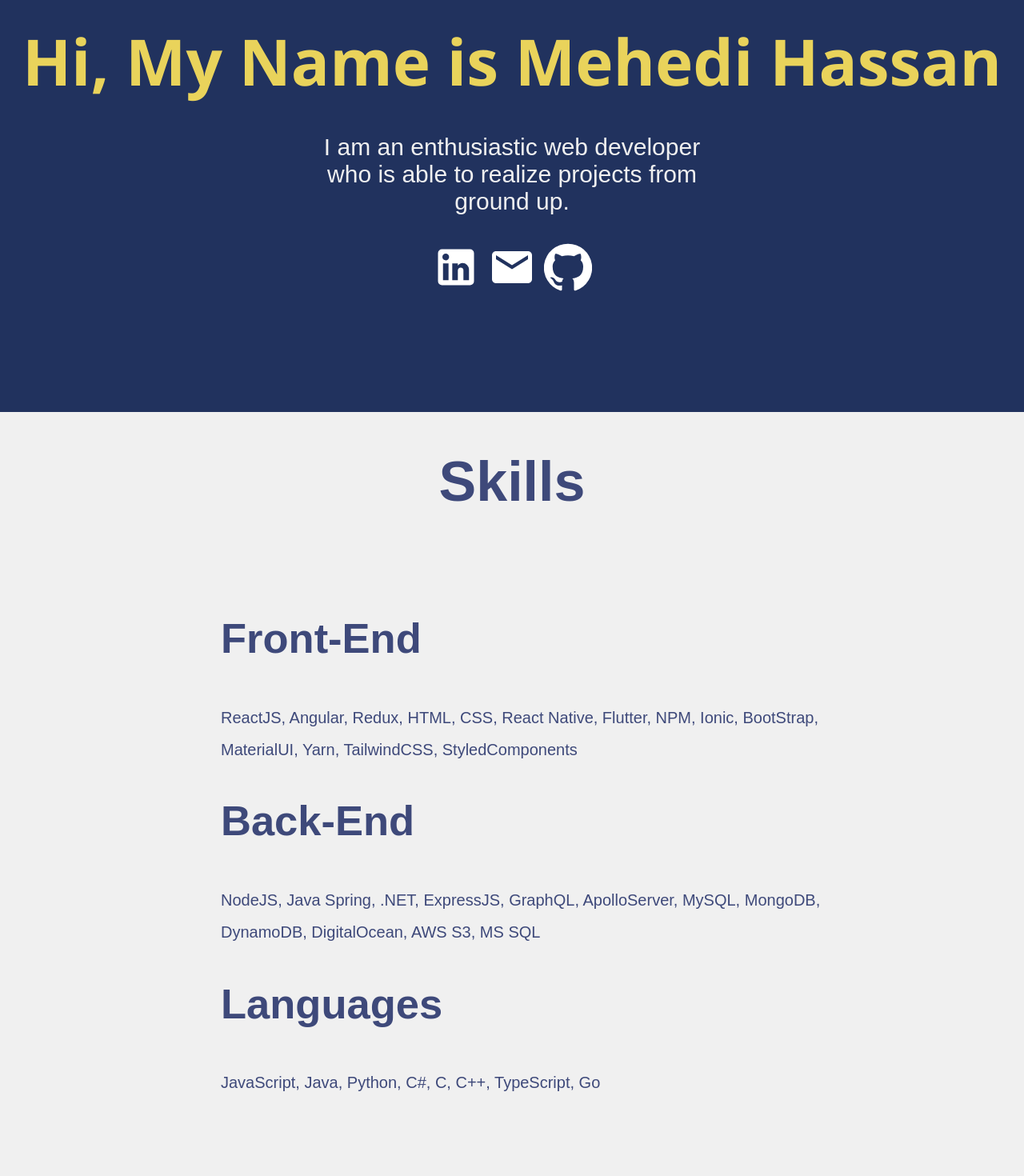
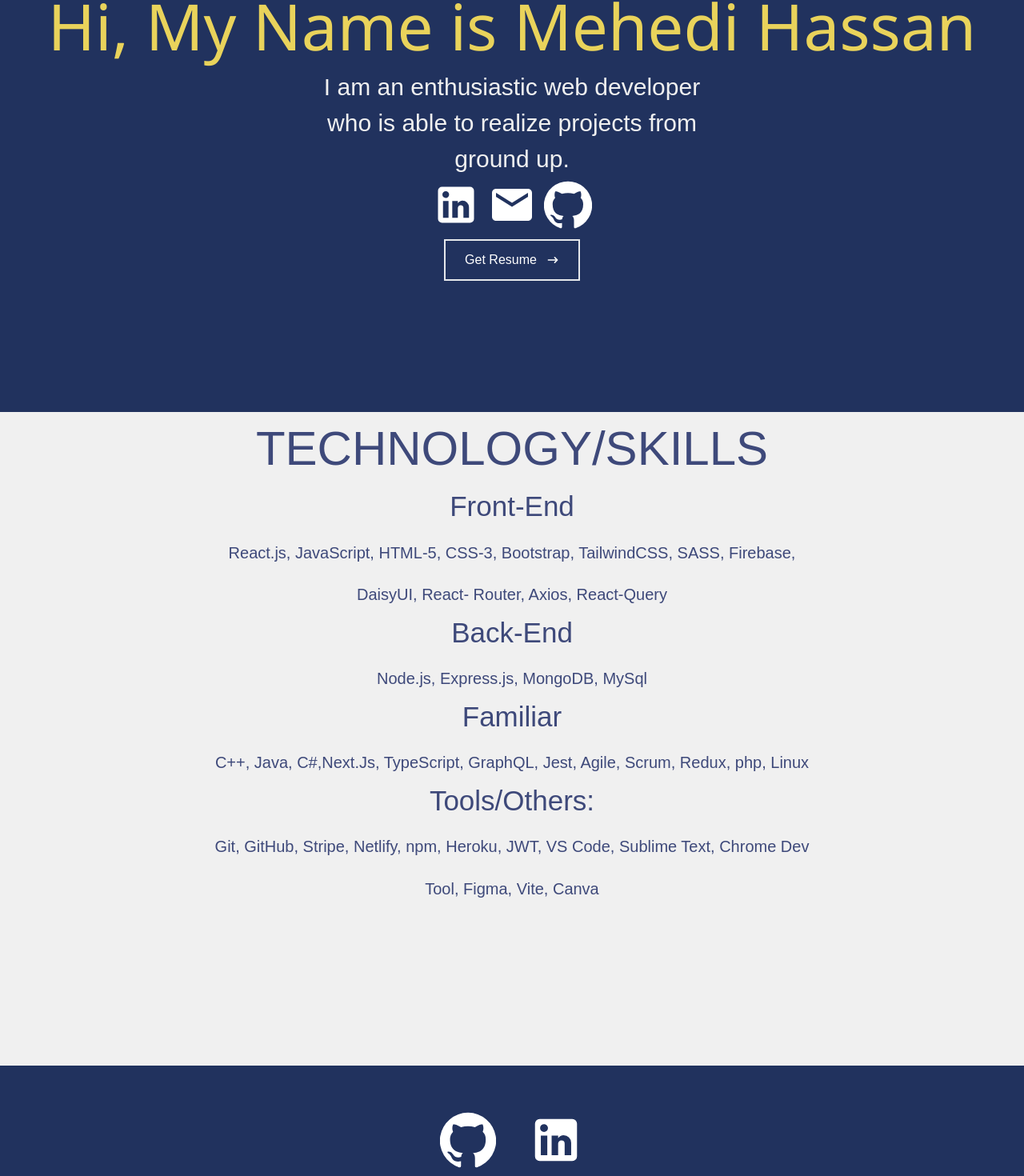
Before and after one commit to dani3lnwz/Portfolioo, a React (Create React App) app: page / in a window 1280 px wide. Shown: the part 285-1755 px from the top of the page at 80% size. Built offline with nearby package versions, Linux system fonts and the light colour scheme.

Commit message:
homepage done

```diff
--- a/package.json
+++ b/package.json
@@ -10,6 +10,7 @@
     "@testing-library/user-event": "^13.2.1",
     "react": "^18.1.0",
     "react-dom": "^18.1.0",
+    "react-icons": "^4.4.0",
     "react-router-dom": "^6.3.0",
     "react-scripts": "5.0.1",
     "react-vertical-timeline-component": "^3.5.2",
@@ -38,5 +39,10 @@
       "last 1 firefox version",
       "last 1 safari version"
     ]
+  },
+  "devDependencies": {
+    "autoprefixer": "^10.4.7",
+    "postcss": "^8.4.14",
+    "tailwindcss": "^3.0.24"
   }
 }
--- /dev/null
+++ b/postcss.config.js
@@ -0,0 +1,6 @@
+module.exports = {
+  plugins: {
+    tailwindcss: {},
+    autoprefixer: {},
+  },
+}
--- a/src/App.css
+++ b/src/App.css
@@ -11,3 +11,6 @@ body {
   padding: 0;
   margin: 0;
 }
+@tailwind base;
+@tailwind components;
+@tailwind utilities;
--- a/src/components/Footer.js
+++ b/src/components/Footer.js
@@ -1,7 +1,5 @@
 import React from "react";
-import InstagramIcon from "@material-ui/icons/Instagram";
-import TwitterIcon from "@material-ui/icons/Twitter";
-import FacebookIcon from "@material-ui/icons/Facebook";
+import GithubIcon from "@material-ui/icons/GitHub";
 import LinkedInIcon from "@material-ui/icons/LinkedIn";
 import "../styles/Footer.css";
 
@@ -9,12 +7,14 @@ function Footer() {
   return (
     <div className="footer">
       <div className="socialMedia">
-        <InstagramIcon />
-        <TwitterIcon />
-        <FacebookIcon />
-        <LinkedInIcon />
+        <a href="https://github.com/hassanmehedi1" target="_blank">
+          <GithubIcon />
+        </a>
+        <a href="https://www.linkedin.com/in/hassanmehedi1/" target="_blank">
+          <LinkedInIcon />
+        </a>
       </div>
-      <p> &copy; 2022 pedrotech.com</p>
+      <p> &copy; 2022 Mehedi-Hassan</p>
     </div>
   );
 }
--- a/src/pages/Home.js
+++ b/src/pages/Home.js
@@ -2,43 +2,68 @@ import React from "react";
 import LinkedInIcon from "@material-ui/icons/LinkedIn";
 import EmailIcon from "@material-ui/icons/Email";
 import GithubIcon from "@material-ui/icons/GitHub";
+import { HiArrowNarrowRight } from "react-icons/hi";
 import "../styles/Home.css";
 
 function Home() {
   return (
     <div className="home">
       <div className="about">
-        <h2> Hi, My Name is Mehedi Hassan</h2>
+        <h2 className="mb-16"> Hi, My Name is Mehedi Hassan</h2>
         <div className="prompt">
           <p>
             I am an enthusiastic web developer who is able to realize projects
             from ground up.
           </p>
-          <LinkedInIcon />
-          <EmailIcon />
-          <GithubIcon />
+          <a href="https://www.linkedin.com/in/hassanmehedi1/" target="_blank">
+            <LinkedInIcon />
+          </a>
+          <a href="mailto:mehedihypernova@gmail.com" target="_blank">
+            <EmailIcon />
+          </a>
+          <a href="https://github.com/hassanmehedi1" target="_blank">
+            <GithubIcon />
+          </a>
         </div>
+        <a
+          href="https://drive.google.com/file/d/1iboKhBx2yZ-P8LkzGCOBnp73sli1CoD_/view?usp=sharing"
+          target="_blank"
+        >
+          <button className="text-white group border-2 px-6 py-3 my-2 flex items-center hover:bg-fuchsia-500 hover:border-fuchsia-500 ">
+            Get Resume
+            <span className="group-hover:ml-4 duration-300">
+              <HiArrowNarrowRight className="ml-3 " />
+            </span>
+          </button>
+        </a>
       </div>
       <div className="skills">
-        <h1> Skills</h1>
+        <h1 className="text-6xl mt-4 mb-4">TECHNOLOGY/SKILLS</h1>
         <ol className="list">
-          <li className="item">
-            <h2> Front-End</h2>
+          <li className="item text-center">
+            <h2 className=""> Front-End</h2>
             <span>
-              ReactJS, Angular, Redux, HTML, CSS, React Native, Flutter, NPM,
-              Ionic, BootStrap, MaterialUI, Yarn, TailwindCSS, StyledComponents
+              React.js, JavaScript, HTML-5, CSS-3, Bootstrap, TailwindCSS, SASS,
+              Firebase, DaisyUI, React- Router, Axios, React-Query
             </span>
           </li>
-          <li className="item">
+          <li className="item text-center">
             <h2>Back-End</h2>
+            <span>Node.js, Express.js, MongoDB, MySql</span>
+          </li>
+          <li className="item text-center">
+            <h2>Familiar</h2>
             <span>
-              NodeJS, Java Spring, .NET, ExpressJS, GraphQL, ApolloServer,
-              MySQL, MongoDB, DynamoDB, DigitalOcean, AWS S3, MS SQL
+              C++, Java, C#,Next.Js, TypeScript, GraphQL, Jest, Agile, Scrum,
+              Redux, php, Linux
             </span>
           </li>
-          <li className="item">
-            <h2>Languages</h2>
-            <span>JavaScript, Java, Python, C#, C, C++, TypeScript, Go</span>
+          <li className="item text-center">
+            <h2>Tools/Others:</h2>
+            <span>
+              Git, GitHub, Stripe, Netlify, npm, Heroku, JWT, VS Code, Sublime
+              Text, Chrome Dev Tool, Figma, Vite, Canva
+            </span>
           </li>
         </ol>
       </div>
--- /dev/null
+++ b/tailwind.config.js
@@ -0,0 +1,7 @@
+module.exports = {
+  content: ["./src/**/*.{js,jsx,ts,tsx}"],
+  theme: {
+    extend: {},
+  },
+  plugins: [],
+};
```
Also changed, not shown: src/index.css (added), 2 other files (tests, documents, lock files or other folders).
